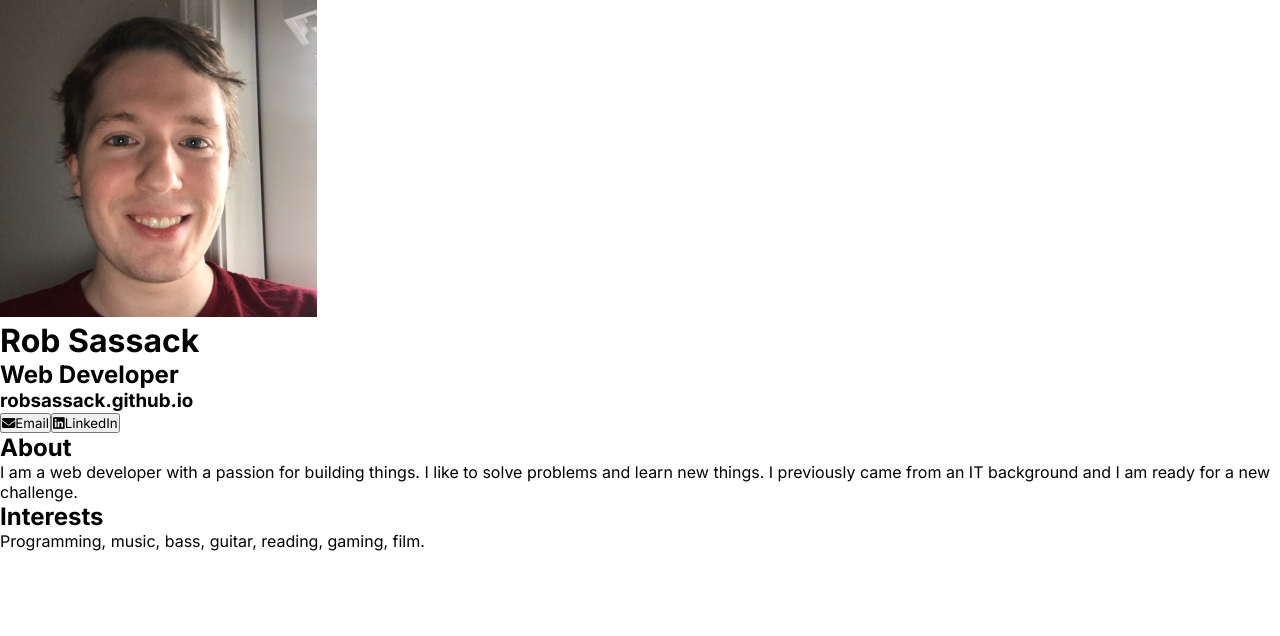
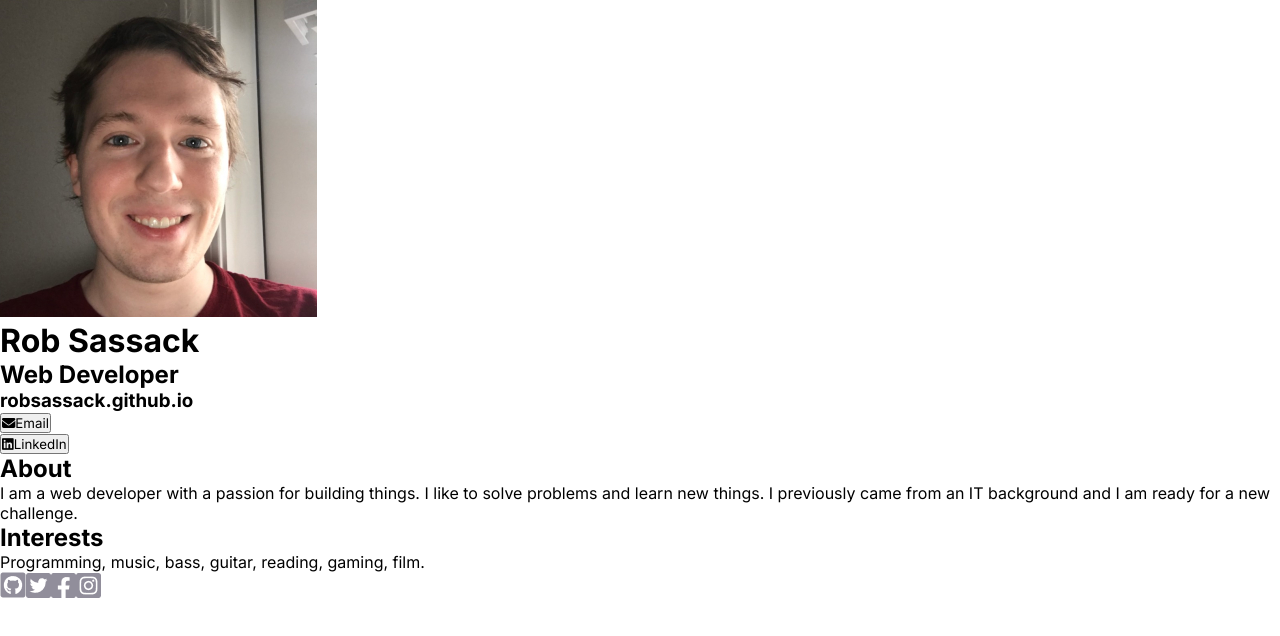
Before and after one commit to robsassack/digital-business-card, a React (Vite) app: page / in a window 1280 px wide. Shown: the top 636 px of the page. Built offline with nearby package versions, Linux system fonts and the light colour scheme.

Commit message:
Footer component content added

```diff
--- a/src/components/Footer.jsx
+++ b/src/components/Footer.jsx
@@ -2,7 +2,12 @@ import React from "react";
 
 function Footer() {
   return (
-    <></>
+    <div className="footer">
+      <a href="https://github.com/robsassack"><img src="github.png"></img></a>
+      <a href="https://twitter.com/robsassasck"><img src="twitter.png"></img></a>
+      <a href="https://www.facebook.com/RobSassack/"><img src="facebook.png"></img></a>
+      <a href="https://www.instagram.com/robsassack/"><img src="instagram.png"></img></a>
+    </div>
   );
 }
 
--- a/src/components/Info.jsx
+++ b/src/components/Info.jsx
@@ -13,7 +13,9 @@ function Info() {
       </div>
       <div className="info--buttons">
         <button className="info--email"><i class="fa-solid fa-envelope"></i>Email</button>
-        <button className="info--linkedin"><i class="fa-brands fa-linkedin"></i>LinkedIn</button>
+        <form action="https://linkedin.com/in/robsassack">
+          <button className="info--linkedin" type="submit"><i class="fa-brands fa-linkedin"></i>LinkedIn</button>
+        </form>
       </div>
     </div>
   );
```
